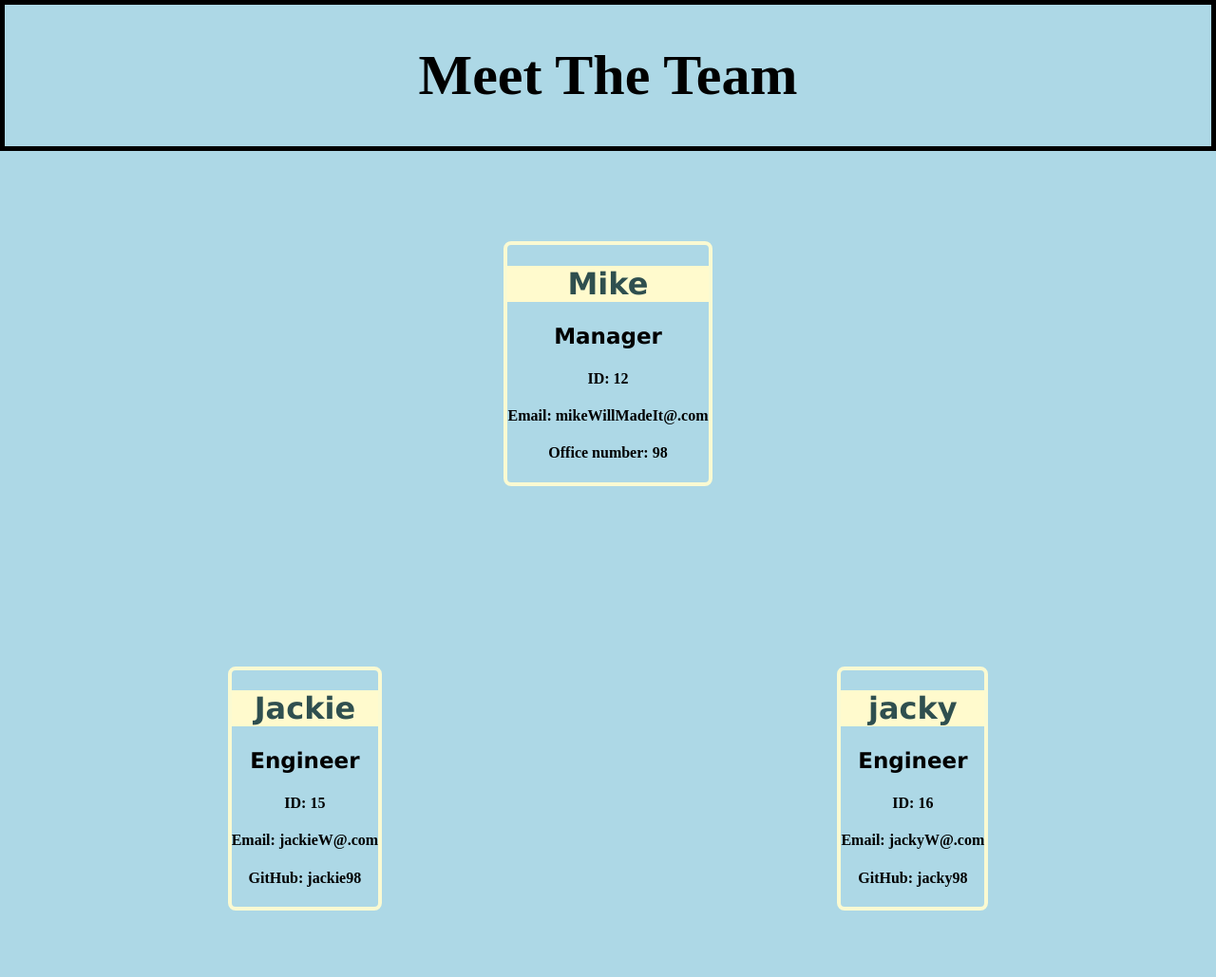
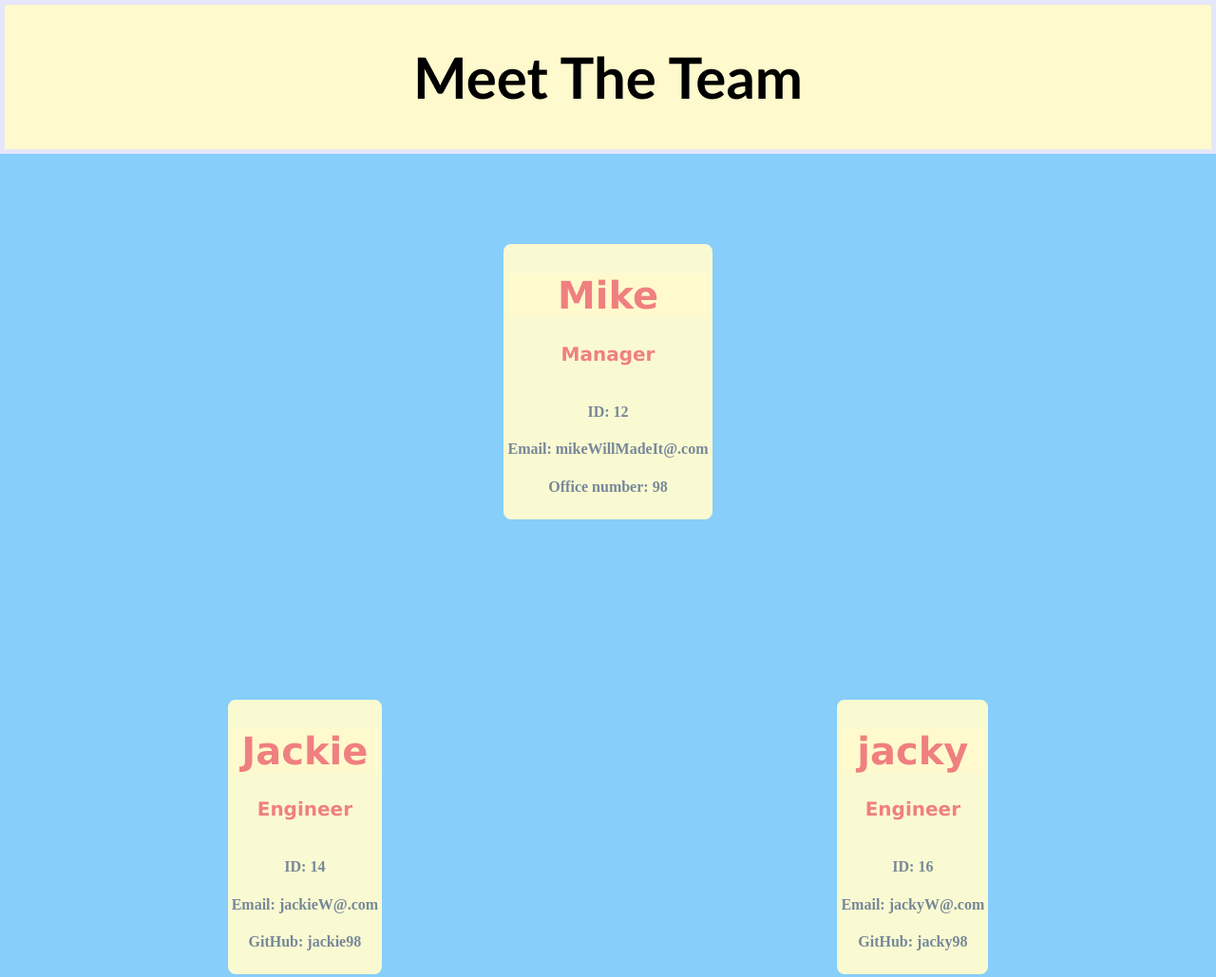
Before and after one commit to tydelgado98/team-gen, a website: page dist/team.html in a window 1280 px wide. Shown: the top 1029 px of the page at 95% size. Drawn offline with Linux system fonts and the light colour scheme.

Commit message:
made loads of changes  css changes

```diff
--- a/dist/style.css
+++ b/dist/style.css
@@ -1,7 +1,7 @@
 
 
 body {
-    background:lightblue;
+    background:lightskyblue;
     text-align: center;
     margin: 0;
 }
@@ -13,27 +13,38 @@ body {
 
 
 .card:hover {
-    box-shadow: 0 0 8px 4px lightcoral;
+    box-shadow: 0 0 8px 5px lightcoral;
+}
+
+h4:hover{
+    box-shadow: 0 0 10px 2px lightskyblue;
 }
 
 .card {
     border: 4px solid lightgoldenrodyellow;
     border-radius: 8px;
     margin: 95px;
+    background-color: lightgoldenrodyellow;
+    color: lightslategrey;
 }
 
 header {
     font-size: 30px;
-    border: 5px black solid;
+    border: 5px lavender solid;
    padding: 0;
    margin: 0;
+   background: lemonchiffon;
+   font-family: 'Trebuchet MS', 'Lucida Sans Unicode', 'Lucida Grande', 'Lucida Sans', Arial, sans-serif;
 }
 .card h1 {
     background: lemonchiffon;
-    color: darkslategray;
+    font-size: 40px;
+    color: lightcoral;
     font-family: 'Lucida Sans', 'Lucida Sans Regular', 'Lucida Grande', 'Lucida Sans Unicode', Geneva, Verdana, sans-serif;
 }
 .card h3{
-    font-size: 23px;
+    color: lightcoral;
+    margin-bottom: 40px;
+    font-size: 20px;
     font-family: 'Lucida Sans', 'Lucida Sans Regular', 'Lucida Grande', 'Lucida Sans Unicode', Geneva, Verdana, sans-serif;
 }
--- a/dist/team.html
+++ b/dist/team.html
@@ -25,7 +25,7 @@
                 <div class="card">
                     <h1>Jackie</h1>
                     <h3>Engineer</h3>
-                    <h4>ID: 15</h4>
+                    <h4>ID: 14</h4>
                     <h4>Email: jackieW@.com</h4>
                     <h4>GitHub: jackie98</h4>
                 </div>
```
